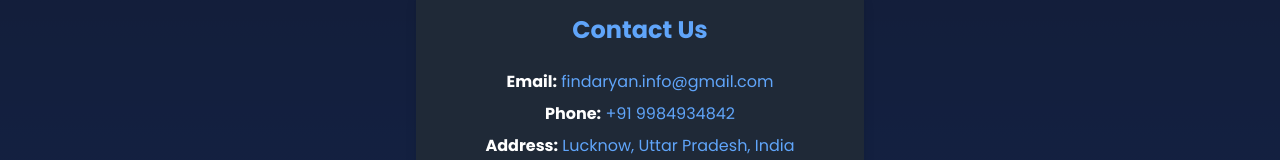
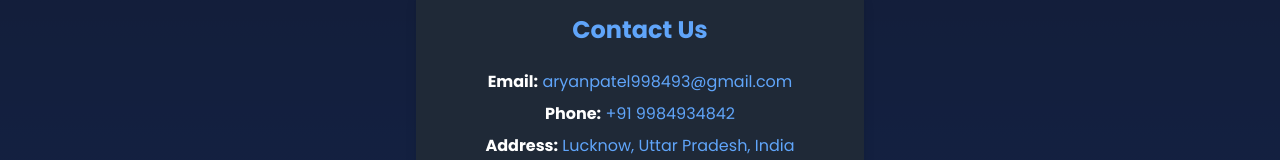
Before and after one commit to Notreallyaryann/SchoolManagementSystem, a React (Create React App) app in the folder frontend/: page / in a window 1280 px wide. Shown: the part 1357-1517 px from the top of the page. Built offline with nearby package versions, Linux system fonts and the light colour scheme.

Commit message:
Update Homepage.js

```diff
--- a/frontend/src/pages/Homepage.js
+++ b/frontend/src/pages/Homepage.js
@@ -74,7 +74,7 @@ const Homepage = () => {
             <h3 className="text-2xl font-bold text-blue-400 mb-6">Contact Us</h3>
             <p className="text-gray-300 mb-2">
               <span className="font-semibold text-white">Email:</span>{" "}
-              <span className="text-blue-400">findaryan.info@gmail.com</span>
+              <span className="text-blue-400">aryanpatel998493@gmail.com</span>
             </p>
             <p className="text-gray-300 mb-2">
               <span className="font-semibold text-white">Phone:</span>{" "}
```
